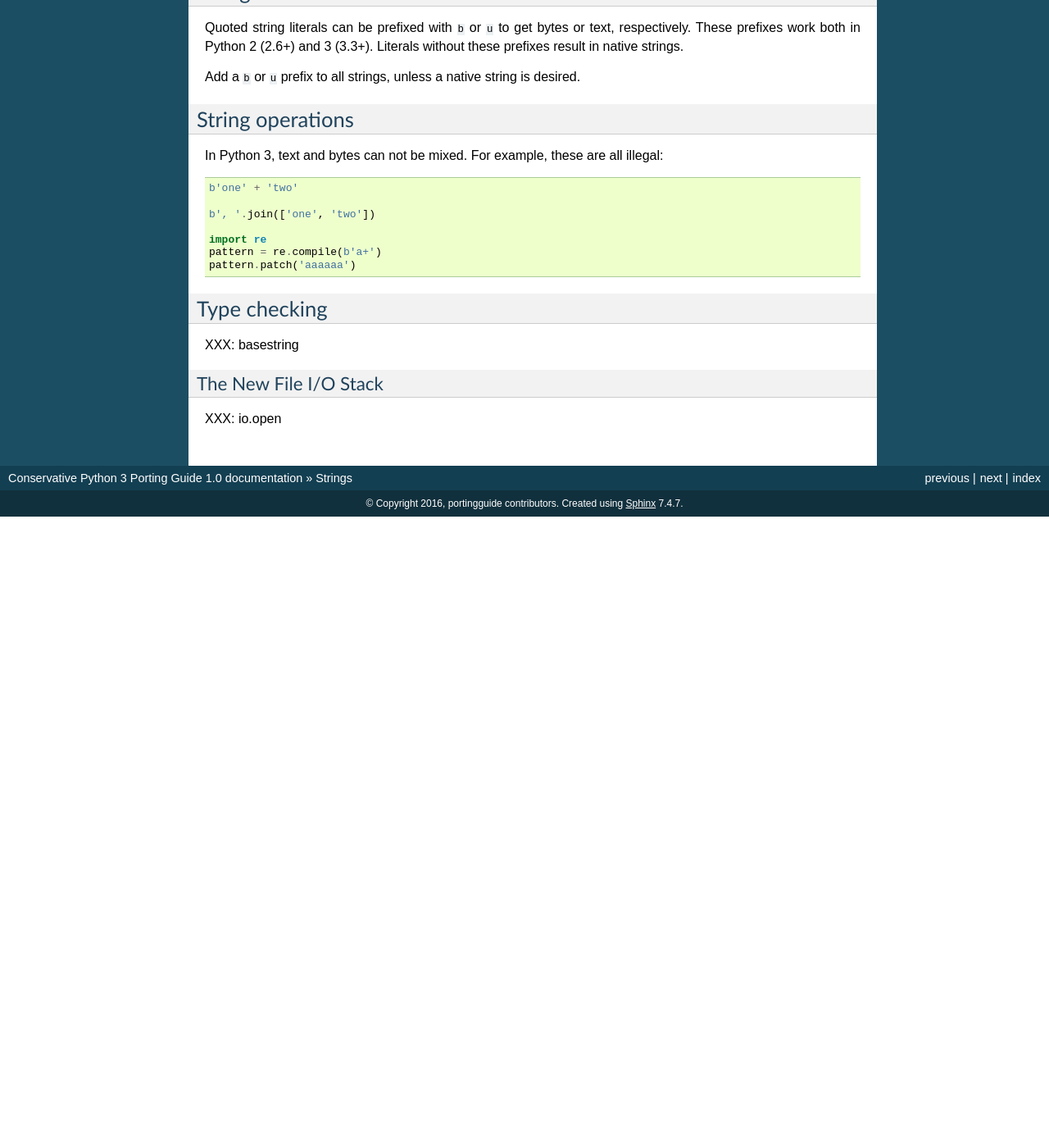
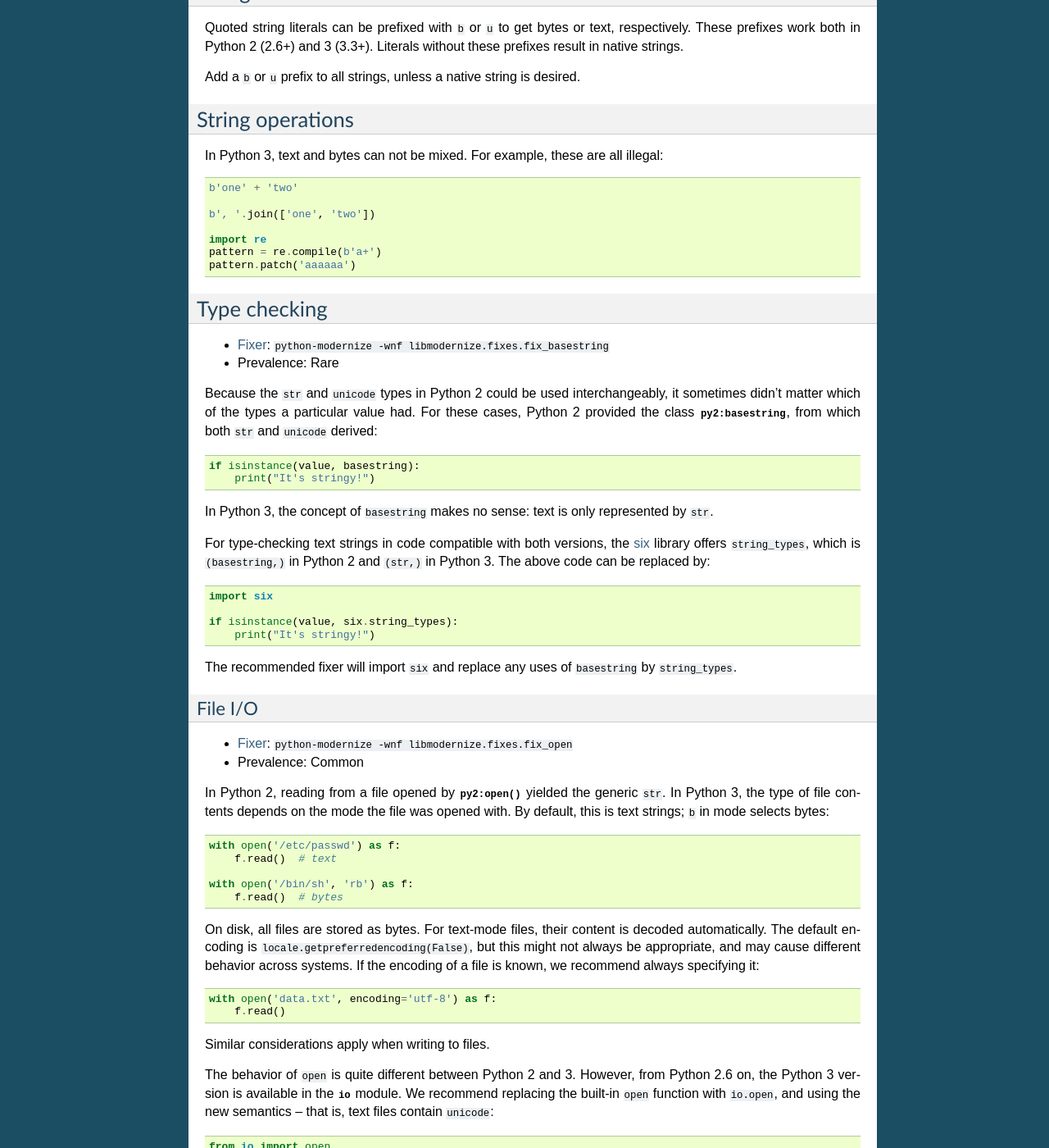
Before and after one commit to fedora-python/portingguide, a Sphinx documentation site: the page built from source/strings.rst, in a window 1280 px wide and 1400 px high, scrolled down 2011 px. Shown: the whole window at 82% size. Built offline with Sphinx 7.4.7, drawn with Linux system fonts in a browser that asks for light colours; before the commit the page ends 2641 px from its top, so only the background shows below that; some of the changed text lies outside the part shown.

Commit message:
Finish the section on strings

```diff
--- a/source/strings.rst
+++ b/source/strings.rst
@@ -164,10 +164,73 @@ For example, these are all illegal::
 Type checking
 -------------
 
-XXX: basestring
+* :ref:`Fixer <python-modernize>`: ``python-modernize -wnf libmodernize.fixes.fix_basestring``
+* Prevalence: Rare
+
+Because the ``str`` and ``unicode`` types in Python 2 could be used
+interchangeably, it sometimes didn't matter which of the types a particular
+value had. For these cases, Python 2 provided the class :class:`py2:basestring`,
+from which both ``str`` and ``unicode`` derived::
+
+    if isinstance(value, basestring):
+        print("It's stringy!")
+
+In Python 3, the concept of ``basestring`` makes no sense: text is only
+represented by ``str``.
+
+For type-checking text strings in code compatible with both versions, the
+:ref:`six` library offers ``string_types``, which is ``(basestring,)``
+in Python 2 and ``(str,)`` in Python 3.
+The above code can be replaced by::
+
+    import six
+
+    if isinstance(value, six.string_types):
+        print("It's stringy!")
+
+The recommended fixer will import ``six`` and replace any uses of
+``basestring`` by ``string_types``.
 
 
-The New File I/O Stack
-~~~~~~~~~~~~~~~~~~~~~~
+File I/O
+~~~~~~~~
 
-XXX: io.open
+* :ref:`Fixer <python-modernize>`: ``python-modernize -wnf libmodernize.fixes.fix_open``
+* Prevalence: Common
+
+In Python 2, reading from a file opened by :func:`py2:open` yielded the generic
+``str``.
+In Python 3, the type of file contents depends on the mode the file was opened
+with. By default, this is text strings; ``b`` in mode selects bytes::
+
+    with open('/etc/passwd') as f:
+        f.read()  # text
+
+    with open('/bin/sh', 'rb') as f:
+        f.read()  # bytes
+
+On disk, all files are stored as bytes.
+For text-mode files, their content is decoded automatically.
+The default encoding is ``locale.getpreferredencoding(False)``, but this might
+not always be appropriate, and may cause different behavior across systems.
+If the encoding of a file is known, we recommend always specifying it::
+
+    with open('data.txt', encoding='utf-8') as f:
+        f.read()
+
+Similar considerations apply when writing to files.
+
+The behavior of ``open`` is quite different between Python 2 and 3.
+However, from Python 2.6 on, the Python 3 version is available in the :mod:`io`
+module.
+We recommend replacing the built-in ``open`` function with ``io.open``,
+and using the new semantics – that is, text files contain ``unicode``::
+
+    from io import open
+
+    with open('data.txt', encoding='utf-8') as f:
+        f.read()
+
+The recommended fixer will add the ``from io import open`` import, but it
+will not add ``encoding`` arguments.
+We recommend adding them manually if the encoding is known.
```
